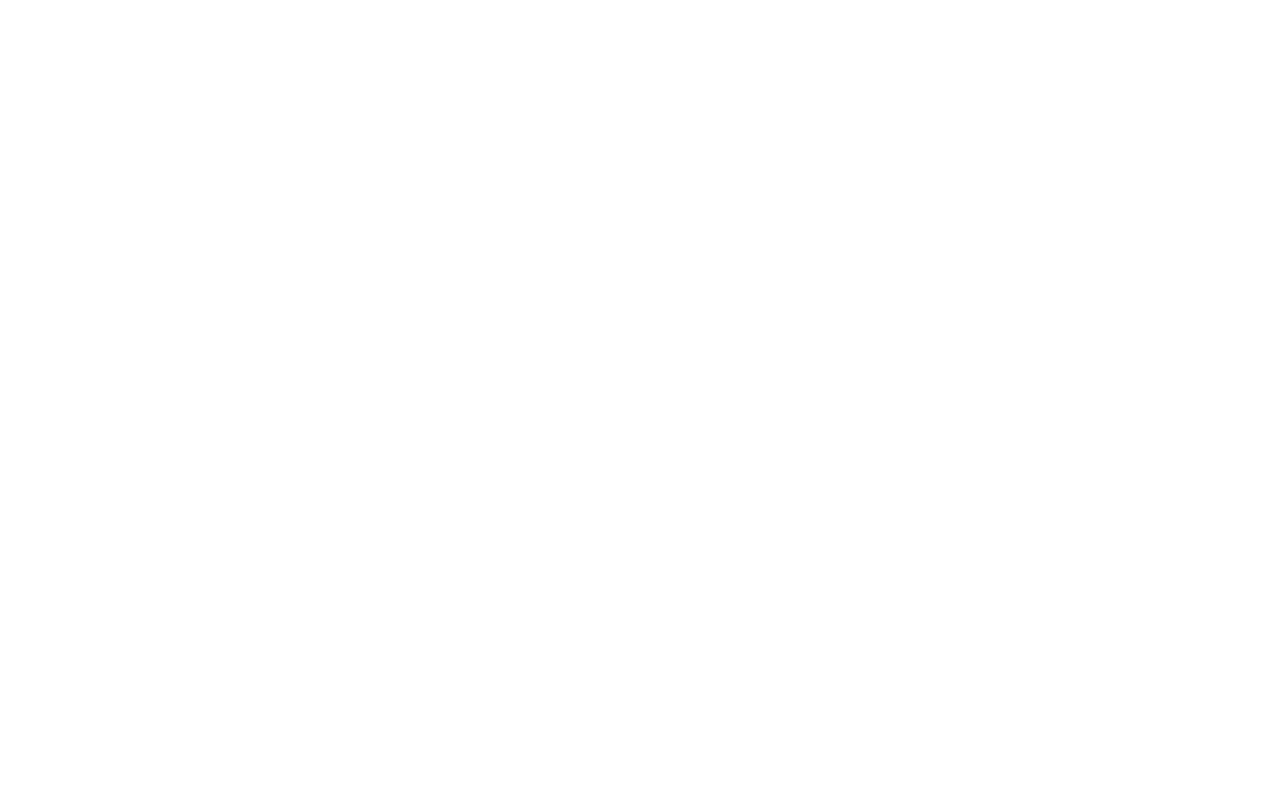
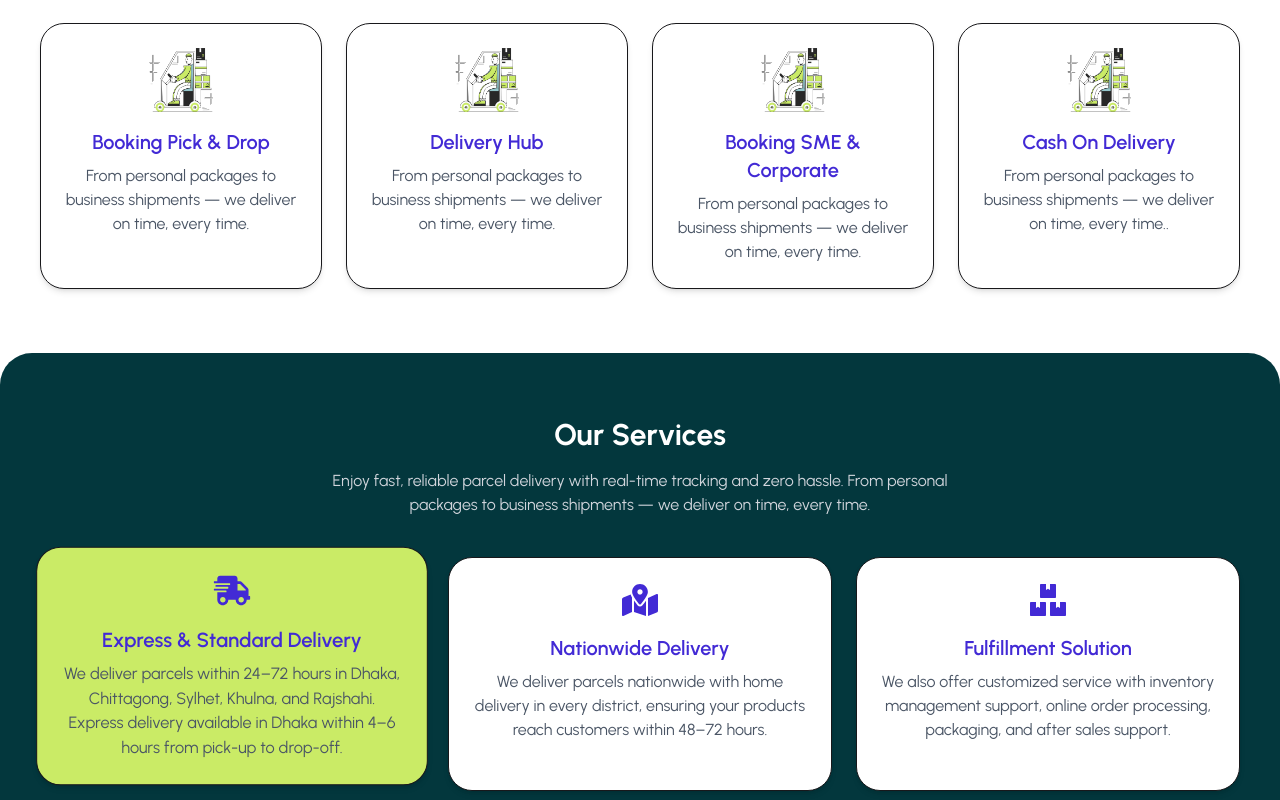
Before and after one commit to AminulIslamorange/profast-client, a React (Vite) app: page / in a window 1280 px wide. Shown: the part 760-1560 px from the top of the page. Before the commit the page ends 800 px from the top, so only its background shows below. Built offline with nearby package versions, Linux system fonts and the light colour scheme.

Commit message:
services page added

```diff
--- a/package.json
+++ b/package.json
@@ -15,6 +15,8 @@
     "match-sorter": "^8.2.0",
     "react": "^19.2.0",
     "react-dom": "^19.2.0",
+    "react-icons": "^5.5.0",
+    "react-responsive-carousel": "^3.2.23",
     "react-router-dom": "^7.11.0",
     "sort-by": "^1.2.0",
     "tailwindcss": "^4.1.18"
--- a/src/index.css
+++ b/src/index.css
@@ -1,2 +1,13 @@
+
+@import url('https://fonts.googleapis.com/css2?family=Urbanist:ital,wght@0,100..900;1,100..900&display=swap');
+
 @import "tailwindcss";
 @plugin "daisyui";
+
+
+.font-urbanist {
+  font-family: "Urbanist", sans-serif;
+  font-optical-sizing: auto;
+  font-weight: 400;
+  font-style: normal;
+}
--- a/src/main.jsx
+++ b/src/main.jsx
@@ -6,7 +6,7 @@
 
 createRoot(document.getElementById('root')).render(
   <StrictMode>
-  <div className='max-w-7xl mx-auto'>
+  <div className='max-w-7xl mx-auto font-urbanist'>
      <RouterProvider router={router} />
   </div>
   </StrictMode>,
--- /dev/null
+++ b/src/pages/Home/Home/Banner/Banner.jsx
@@ -0,0 +1,25 @@
+import "react-responsive-carousel/lib/styles/carousel.min.css";
+import { Carousel } from 'react-responsive-carousel';
+import banner1 from '../../../../assets/banner/banner1.png'
+import banner2 from '../../../../assets/banner/banner2.png'
+import banner3 from '../../../../assets/banner/banner3.png'
+const Banner = () => {
+    return (
+         <Carousel infiniteLoop={true} autoPlay={true} showThumbs={false}>
+                <div>
+                    <img src={banner1} />
+
+                </div>
+                <div>
+                    <img src={banner2}/>
+
+                </div>
+                <div>
+                    <img src={banner3} />
+
+                </div>
+            </Carousel>
+    );
+};
+
+export default Banner;
--- a/src/pages/Home/Home/Home.jsx
+++ b/src/pages/Home/Home/Home.jsx
@@ -1,9 +1,14 @@
+import Banner from "./Banner/Banner";
+import HowItsWork from "./HowItsWork/HowItsWork";
+import Services from "./Services/Services";
 
 
 const Home = () => {
     return (
         <div>
-
+            <Banner></Banner>
+            <HowItsWork></HowItsWork>
+            <Services></Services>
         </div>
     );
 };
--- /dev/null
+++ b/src/pages/Home/Home/HowItsWork/HowItsWork.jsx
@@ -0,0 +1,47 @@
+import HowItsWorkCard from "./HowItsWorkCard";
+import delevaryImage from '../../../../assets/big-deliveryman.png'
+
+const howWorksData = [
+  {
+    icon: delevaryImage ,
+    title: "Booking Pick & Drop",
+    description:
+      "From personal packages to business shipments — we deliver on time, every time."
+  },
+  {
+    icon: delevaryImage ,
+    title: "Delivery Hub",
+    description:
+      "From personal packages to business shipments — we deliver on time, every time."
+  },
+  {
+    icon: delevaryImage ,
+    title: "Booking SME & Corporate",
+    description:
+      "From personal packages to business shipments — we deliver on time, every time."
+  },
+  {
+    icon: delevaryImage ,
+    title: "Cash On Delivery",
+    description:
+      "From personal packages to business shipments — we deliver on time, every time.."
+  }]
+const HowItsWork = () => {
+    return (
+        <section className="py-16 px-4 md:px-10 rounded-4xl">
+      <div className="max-w-7xl mx-auto text-center mb-10">
+        <h2 className="text-3xl font-bold mb-4">How it Works</h2>
+
+      </div>
+
+      <div className="grid gap-6 sm:grid-cols-2 lg:grid-cols-4">
+        {howWorksData.map((howWork , idx) => (
+          <HowItsWorkCard key={idx} howWork ={howWork } />
+        ))}
+
+      </div>
+    </section>
+    );
+};
+
+export default HowItsWork;
--- /dev/null
+++ b/src/pages/Home/Home/HowItsWork/HowItsWorkCard.jsx
@@ -0,0 +1,38 @@
+
+
+const HowItsWorkCard = ({ howWork }) => {
+      const { icon: Icon,icon, title, description } = howWork;
+    return (
+        <div
+      className="
+        bg-white
+        shadow-md
+        rounded-3xl
+        p-6
+        border
+        transition-all
+        duration-300
+        hover:bg-[#CAEB66]
+        hover:shadow-lg
+        hover:-translate-y-2
+        hover:scale-[1.02]
+        text-center
+        flex
+        flex-col
+        items-center
+      "
+    >
+      <div className="mb-4">
+        <img src={icon} alt={title} className="w-16 h-16 mx-auto" />
+      </div>
+      <h3 className="text-xl font-semibold mb-2 text-primary transition-colors duration-300 hover:text-black">
+        {title}
+      </h3>
+      <p className="text-gray-600 transition-colors duration-300 hover:text-black">
+        {description}
+      </p>
+    </div>
+    );
+};
+
+export default HowItsWorkCard;
--- /dev/null
+++ b/src/pages/Home/Home/Services/ServiceCard.jsx
@@ -0,0 +1,36 @@
+
+
+const ServiceCard = ({ service, idx, activeCard, setActiveCard }) => {
+    const { icon: Icon, title, description } = service;
+
+  const isActive = idx === activeCard;
+    return (
+        <div
+      onMouseEnter={() => setActiveCard(idx)}
+      onMouseLeave={() => setActiveCard(1)}
+      className={`
+        shadow-md
+        rounded-3xl
+        p-6
+        border
+        transition-all
+        duration-300
+        text-center
+        flex flex-col items-center
+        ${isActive ? "bg-[#CAEB66] scale-[1.02] -translate-y-2 shadow-lg" : "bg-white"}
+      `}
+    >
+      <div className="text-4xl text-primary mb-4 transition-colors duration-300">
+        <Icon />
+      </div>
+      <h3 className="text-xl font-semibold mb-2 text-primary transition-colors duration-300">
+        {title}
+      </h3>
+      <p className="text-gray-600 transition-colors duration-300">
+        {description}
+      </p>
+    </div>
+    );
+};
+
+export default ServiceCard;
--- /dev/null
+++ b/src/pages/Home/Home/Services/Services.jsx
@@ -0,0 +1,72 @@
+import { useState } from "react";
+import {
+  FaShippingFast,
+  FaMapMarkedAlt,
+  FaBoxes,
+  FaHandHoldingUsd,
+  FaWarehouse,
+  FaUndoAlt
+} from "react-icons/fa";
+import ServiceCard from "./ServiceCard";
+const servicesData = [
+  {
+    icon: FaShippingFast,
+    title: "Express & Standard Delivery",
+    description:
+      "We deliver parcels within 24–72 hours in Dhaka, Chittagong, Sylhet, Khulna, and Rajshahi. Express delivery available in Dhaka within 4–6 hours from pick-up to drop-off."
+  },
+  {
+    icon: FaMapMarkedAlt,
+    title: "Nationwide Delivery",
+    description:
+      "We deliver parcels nationwide with home delivery in every district, ensuring your products reach customers within 48–72 hours."
+  },
+  {
+    icon: FaBoxes,
+    title: "Fulfillment Solution",
+    description:
+      "We also offer customized service with inventory management support, online order processing, packaging, and after sales support."
+  },
+  {
+    icon: FaHandHoldingUsd,
+    title: "Cash on Home Delivery",
+    description:
+      "100% cash on delivery anywhere in Bangladesh with guaranteed safety of your product."
+  },
+  {
+    icon: FaWarehouse,
+    title: "Corporate Service / Contract In Logistics",
+    description:
+      "Customized corporate services which includes warehouse and inventory management support."
+  },
+  {
+    icon: FaUndoAlt,
+    title: "Parcel Return",
+    description:
+      "Through our reverse logistics facility we allow end customers to return or exchange their products with online business merchants."
+  }
+];
+const Services = () => {
+     const [activeCard, setActiveCard] = useState(0);
+    return (
+        <section className="py-16 px-4 md:px-10 bg-[#03373D] rounded-4xl">
+      <div className="max-w-7xl mx-auto text-center mb-10">
+        <h2 className="text-3xl font-bold mb-4 text-white">Our Services</h2>
+        <p className="text-gray-300 max-w-2xl mx-auto">
+          Enjoy fast, reliable parcel delivery with real-time tracking and zero
+          hassle. From personal packages to business shipments — we deliver on
+          time, every time.
+        </p>
+      </div>
+
+      <div className="grid gap-6 sm:grid-cols-2 lg:grid-cols-3">
+        {servicesData.map((service, idx) => (
+          <ServiceCard key={idx} service={service} activeCard={activeCard}
+            setActiveCard={setActiveCard}   idx={idx}/>
+        ))}
+      </div>
+    </section>
+    );
+};
+
+export default Services;
```
Also changed, not shown: 1 other file (tests, documents, lock files or other folders).
